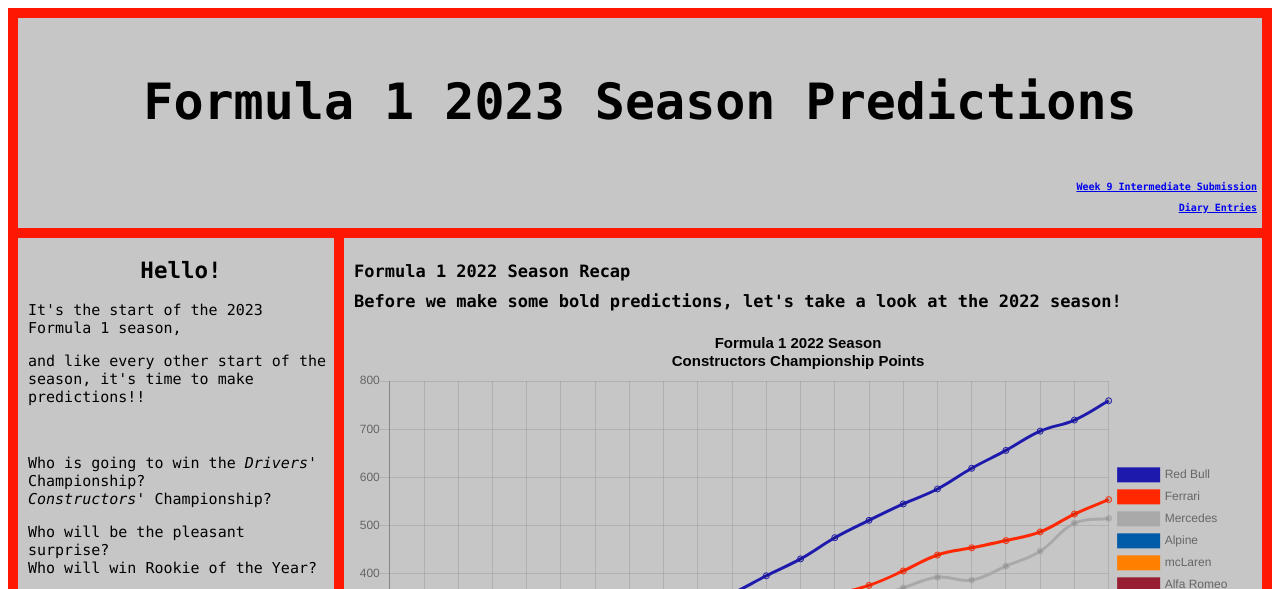
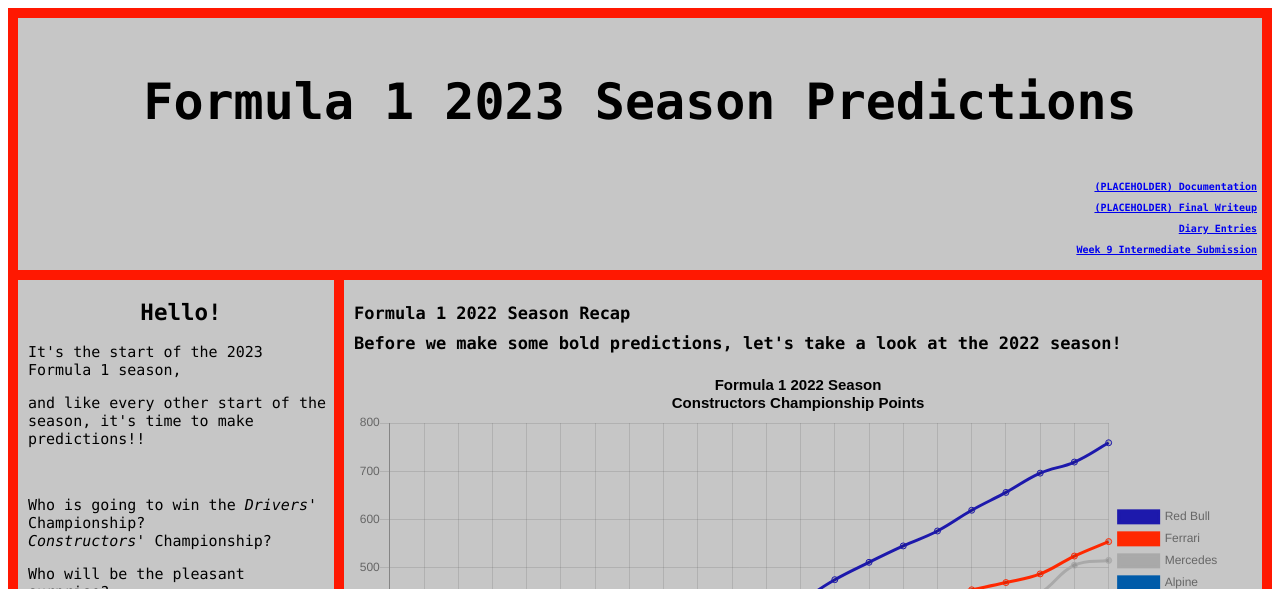
Before and after one commit to archangelquinterra-nm2207/archangelquinterra-nm2207.github.io, a plain HTML site: page index.html in a window 1280 px wide. Shown: the top 589 px of the page. Drawn offline with nearby package versions, Linux system fonts and the light colour scheme.

Commit message:
Update index.html

```diff
--- a/index.html
+++ b/index.html
@@ -13,8 +13,10 @@
     <body>
         <div id="title"> <!-- Page header -->
             <p>Formula 1 2023 Season Predictions<p>
+            <p id="tip"><b><a href="./Documentation_Archangel.pdf" target="_blank">(PLACEHOLDER) Documentation</a></b></p>
+            <p id="tip"><b><a href="./FinalWriteup_Archangel.pdf" target="_blank"> (PLACEHOLDER) Final Writeup</a></b></p>
+            <p id="tip"><b><a href="https://www.figma.com/file/HSbjsn97OLZAd6qeLPo7C9/NM2207-Final-Project-Draft-Storyboard?node-id=1%3A598&t=FRXQY4QVvsIhPoTu-1" target="_blank">Diary Entries</a></b></p>
             <p id="tip"><b><a href="./IntermediateSubmission_Archangel.pdf" target="_blank">Week 9 Intermediate Submission</a></b></p>
-            <p id="tip"><b><a href="https://www.figma.com/file/HSbjsn97OLZAd6qeLPo7C9/NM2207-Final-Project-Draft-Storyboard?node-id=1%3A598&t=FRXQY4QVvsIhPoTu-1" target="_blank">Diary Entries</a></b></p>
         </div>
 
         <div class="column"> <!-- Body of the page, comprises 2 columns -->
```
